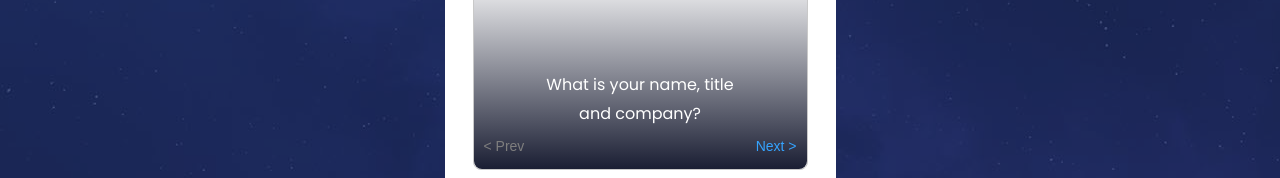
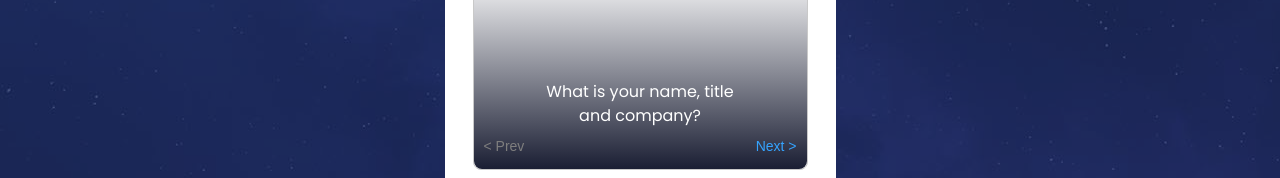
Before and after one commit to ArslanHayat12/fankave-poc, a React (Create React App) app in the folder fk-testimonial/: page / in a window 1280 px wide. Both pictures are taken after a click on the link "RECORD VIDEO". Shown: the part 484-662 px from the top of the page. Built offline with nearby package versions, Linux system fonts and the light colour scheme; no server answers.

Commit message:
reduce line-height

```diff
--- a/fk-testimonial/src/components/QuestionsCard/style.css
+++ b/fk-testimonial/src/components/QuestionsCard/style.css
@@ -8,7 +8,7 @@
 .question-card .questions {
 	width: 200px;
 	text-align: center;
-	line-height: 1.82;
+	line-height: 1.5;
 	color: #fff;
 	margin-bottom: 0;
 }
```
